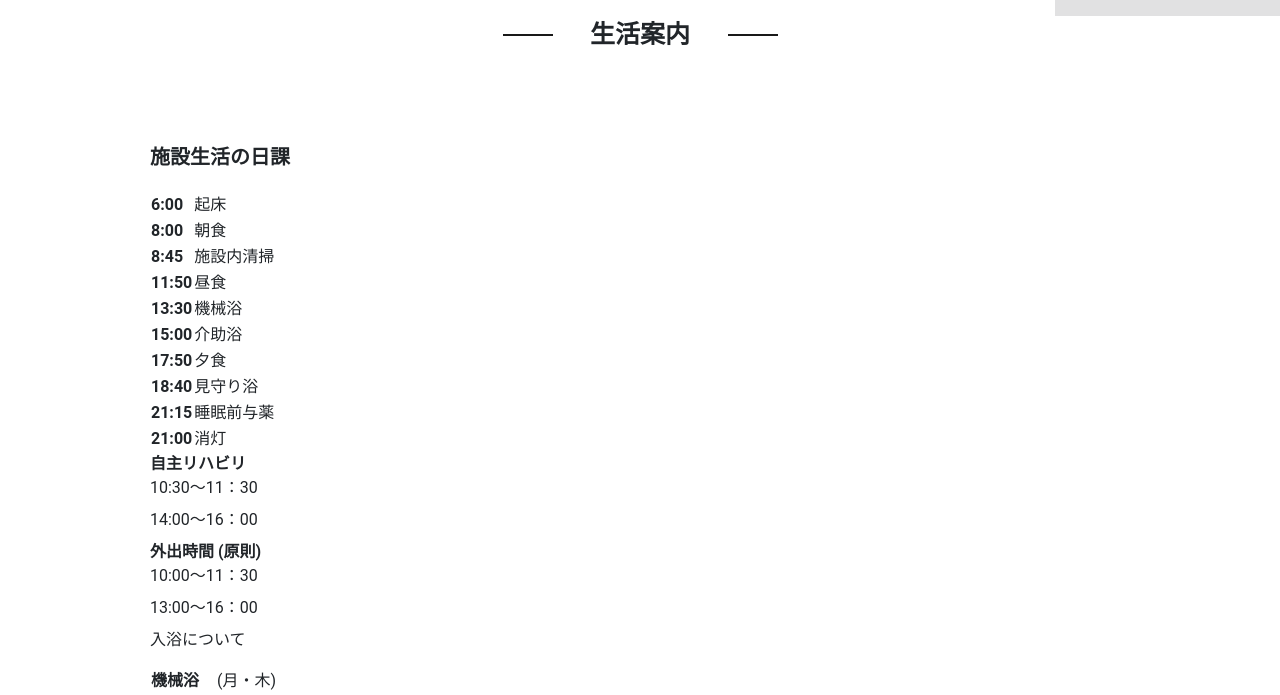
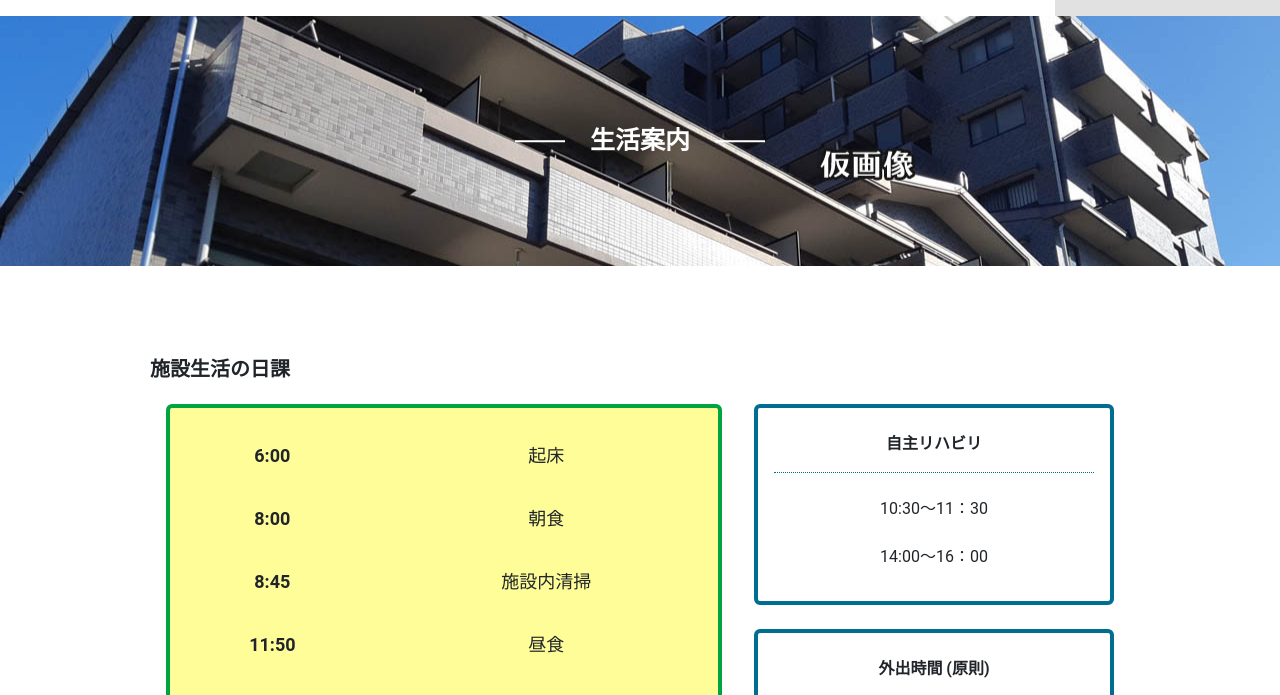
Before and after one commit to handclap0324/hp-nozomi, a plain HTML site: page dailylife.html in a window 1280 px wide. Shown: the part 86-781 px from the top of the page. Drawn offline with nearby package versions, Linux system fonts and the light colour scheme.

Commit message:
2021-03-14

```diff
--- a/dailylife.html
+++ b/dailylife.html
@@ -74,8 +74,10 @@
   </header>
 
   <div class="pagetitle">
-    <div class="container container-no-padding">
+    <div class="pagetitle-inner container container-no-padding">
+      <div class="title-text">
         <h2>生活案内</h2>
+      </div>
     </div>
   </div>
 
@@ -85,7 +87,8 @@
         <div class="contents-box">
           <h3>施設生活の日課</h3>
           <div class="dailywork">
-            <div class="dailywork-table dailywork-left">
+            <div class="dailywork-left">
+              <div class="dailywork-table">
                 <table>
                   <tr><th>6:00</th><td>起床</td></tr>
                   <tr><th>8:00</th><td>朝食</td></tr>
@@ -98,6 +101,7 @@
                   <tr><th>21:15</th><td>睡眠前与薬</td></tr>
                   <tr><th>21:00</th><td>消灯</td></tr>
                 </table>
+              </div>
             </div>
             <div class="dailywork-right">
               <div class="dailywork-right-child">
--- a/styles/breakpoints/_layout.scss
+++ b/styles/breakpoints/_layout.scss
@@ -74,14 +74,49 @@ aside {
     max-width: 980px;
 }
 
-//仮css
-// .photo-space{
-//     padding: 2em;
-//     text-align: center;
-//     font-size: 25px;
-//     font-weight: bold;
-//     color: #ddd;
-// }
+///////////////////////////////////////////////////////////
+//////    ページタイトル   ////////////////////////////////
+///////////////////////////////////////////////////////////
+
+.pagetitle {
+    background-color: $colorMain;
+    background-image: url('../img/title_bg.jpg');
+    background-position: center 23%;
+    background-size: cover;
+    background-repeat: no-repeat;
+
+
+    .container {
+        // max-width: 1280px;
+        width: 100%;
+        height: 250px;
+        position: relative;
+
+
+
+
+    }
+
+    .title-text {
+
+        position: absolute;
+        top:50%;
+        left: 50%;
+        width: 250px;
+        transform: translate(-50%, -50%);
+        z-index: 5;
+
+        h2 {
+            color: $colorWhite;
+
+
+            &::after, &::before {
+                background-color: $colorWhite;
+            }
+        }
+    }
+
+}
 
 
 .pdf-list {
--- /dev/null
+++ b/styles/pages/_dailylife.scss
@@ -0,0 +1,91 @@
+.dailywork {
+
+    .dailywork-left {
+
+        .dailywork-table {
+            border: 4px solid  $colorMain;
+            border-radius: 6px;
+            padding: 1em 0;
+            background-color: $colorSub;
+
+            table {
+                width: 100%;
+            }
+
+            th, td {
+                padding: 1em .5em ;
+                text-align: center;
+                @include fontSize(18);
+            }
+        }
+    }
+
+    .dailywork-right {
+
+        .dailywork-right-child {
+            margin-top: 1.45em;
+            padding: 1em;
+            border: 4px solid $colorSub3;
+            border-radius: 6px;
+            text-align: center;
+            @include fontSize(16);
+
+            dt, dd {
+                padding: .5em;
+            }
+
+            dt {
+                border-bottom : dotted 1px $colorSub3;
+                margin-bottom: 1em;
+                padding-bottom: 1em;
+            }
+            p{
+                border-bottom : dotted 1px $colorSub3;
+                padding: .5em .5em 1em .5em;
+                font-weight: bold;
+            }
+
+            table {
+
+                width: 100%;
+                th {
+                    width: 55%;
+                }
+
+                td {
+                    text-align: left;
+                }
+
+                tr:last-child {
+                        padding-bottom: .5em;
+                }
+            }
+        }
+    }
+
+    @media print, screen and (min-width: $breakpoint_tb_up) {
+        display: flex;
+        justify-content:space-around;
+
+        .dailywork-left {
+            flex-basis: 60%;
+            padding: 0 1em;
+
+            table {
+                width: 100%;
+            }
+        }
+
+        .dailywork-right {
+            padding: 0 1em;
+            flex-basis: 40%;
+
+            .dailywork-right-child {
+
+                &:first-child {
+                    margin-top: 0;
+                }
+            }
+        }
+    }
+}
--- a/styles/style.scss
+++ b/styles/style.scss
@@ -18,6 +18,7 @@
 @import "pages/facility";
 @import "pages/project";
 @import "pages/contact";
+@import "pages/dailylife";
 
 
 @media (min-width: 480px) {
```
Also changed, not shown: contact.html (+4 -2 lines), facility.html (+4 -2 lines), link.html (+4 -2 lines), officialorgan.html (+4 -2 lines), project.html (+4 -2 lines), projectplan.html (+4 -2 lines), use.html (+4 -2 lines), img/title_bg.jpg (added), styles/style.css, 1 other file. Lines whose indentation alone changed are shown as unchanged.
